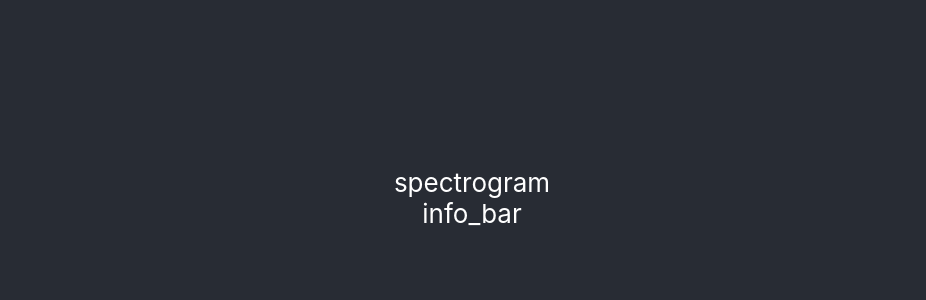
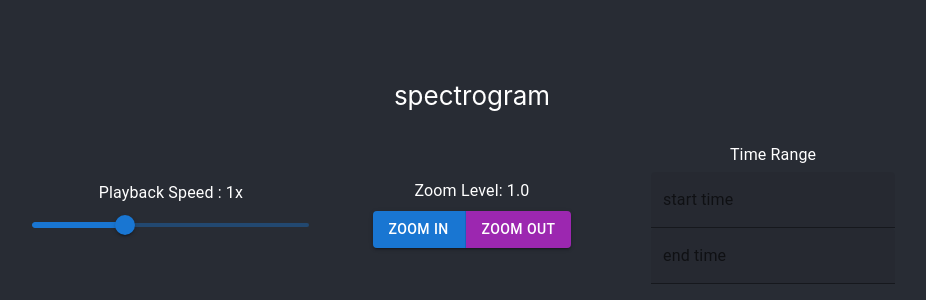
Before and after one commit to tkhv/JIB3113TheCocktailParty, a React (Create React App) app in the folder audio_app/: page / in a window 1280 px wide. Shown: the part 202-502 px from the top of the page, without its empty margins (168-1094 px from the left). Built offline with nearby package versions, Linux system fonts and the light colour scheme.

Commit message:
updated info_bar

```diff
--- a/audio_app/package.json
+++ b/audio_app/package.json
@@ -3,8 +3,11 @@
   "version": "0.1.0",
   "private": true,
   "dependencies": {
+    "@emotion/react": "^11.11.1",
+    "@emotion/styled": "^11.11.0",
     "@material-ui/core": "^4.12.4",
     "@material-ui/icons": "^4.11.3",
+    "@mui/material": "^5.14.8",
     "@testing-library/jest-dom": "^5.15.0",
     "@testing-library/react": "^11.2.7",
     "@testing-library/user-event": "^12.8.3",
--- a/audio_app/src/components/info_bar.js
+++ b/audio_app/src/components/info_bar.js
@@ -1,7 +1,76 @@
-import React from "react";
+import React, { useState } from "react";
+import Slider from "@mui/material/Slider";
+import Button from "@mui/material/Button";
+import TextField from "@mui/material/TextField";
+import Box from "@mui/material/Box";
+import Grid from "@mui/material/Grid";
+import Typography from "@mui/material/Typography";
+import ButtonGroup from "@mui/material/ButtonGroup";
 
 const Info_bar = () => {
-  return <div>info_bar</div>;
+  const [playbackSpeed, setPlaybackSpeed] = useState(1);
+  const [zoomLevel, setZoomLevel] = useState(1);
+  const [timeRange, setTimeRange] = useState([0, 100]);
+
+  const handlePlaybackSpeedChange = (event, newValue) => {
+    setPlaybackSpeed(newValue);
+  };
+
+  const handleZoomIn = () => {
+    setZoomLevel((prevZoom) => Math.min(prevZoom + 0.1, 2)); // Max zoom: 2
+  };
+
+  const handleZoomOut = () => {
+    setZoomLevel((prevZoom) => Math.max(prevZoom - 0.1, 0.5)); // Min zoom: 0.5
+  };
+
+  const handleTimeRangeChange = (event, newValue) => {
+    setTimeRange(newValue);
+  };
+
+  return (
+    <Box p={4}>
+      <Grid container spacing={3} alignItems="center">
+        <Grid item xs={4}>
+          <Typography gutterBottom>
+            Playback Speed : {playbackSpeed}x
+          </Typography>
+          <Slider
+            value={playbackSpeed}
+            step={0.1}
+            min={0.5}
+            max={2}
+            onChange={handlePlaybackSpeedChange}
+            valueLabelDisplay="auto"
+          />
+        </Grid>
+
+        <Grid item xs={4}>
+          <Typography gutterBottom>
+            Zoom Level: {zoomLevel.toFixed(1)}
+          </Typography>
+          <ButtonGroup variant="contained" color="primary">
+            <Button variant="contained" color="primary" onClick={handleZoomIn}>
+              Zoom In
+            </Button>
+            <Button
+              variant="contained"
+              color="secondary"
+              onClick={handleZoomOut}
+            >
+              Zoom Out
+            </Button>
+          </ButtonGroup>
+        </Grid>
+
+        <Grid item xs={4}>
+          <Typography gutterBottom>Time Range</Typography>
+          <TextField label="start time" variant="filled" />
+          <TextField label="end time" variant="filled" />
+        </Grid>
+      </Grid>
+    </Box>
+  );
 };
 
 export default Info_bar;
```
Also changed, not shown: 1 other file (tests, documents, lock files or other folders).
